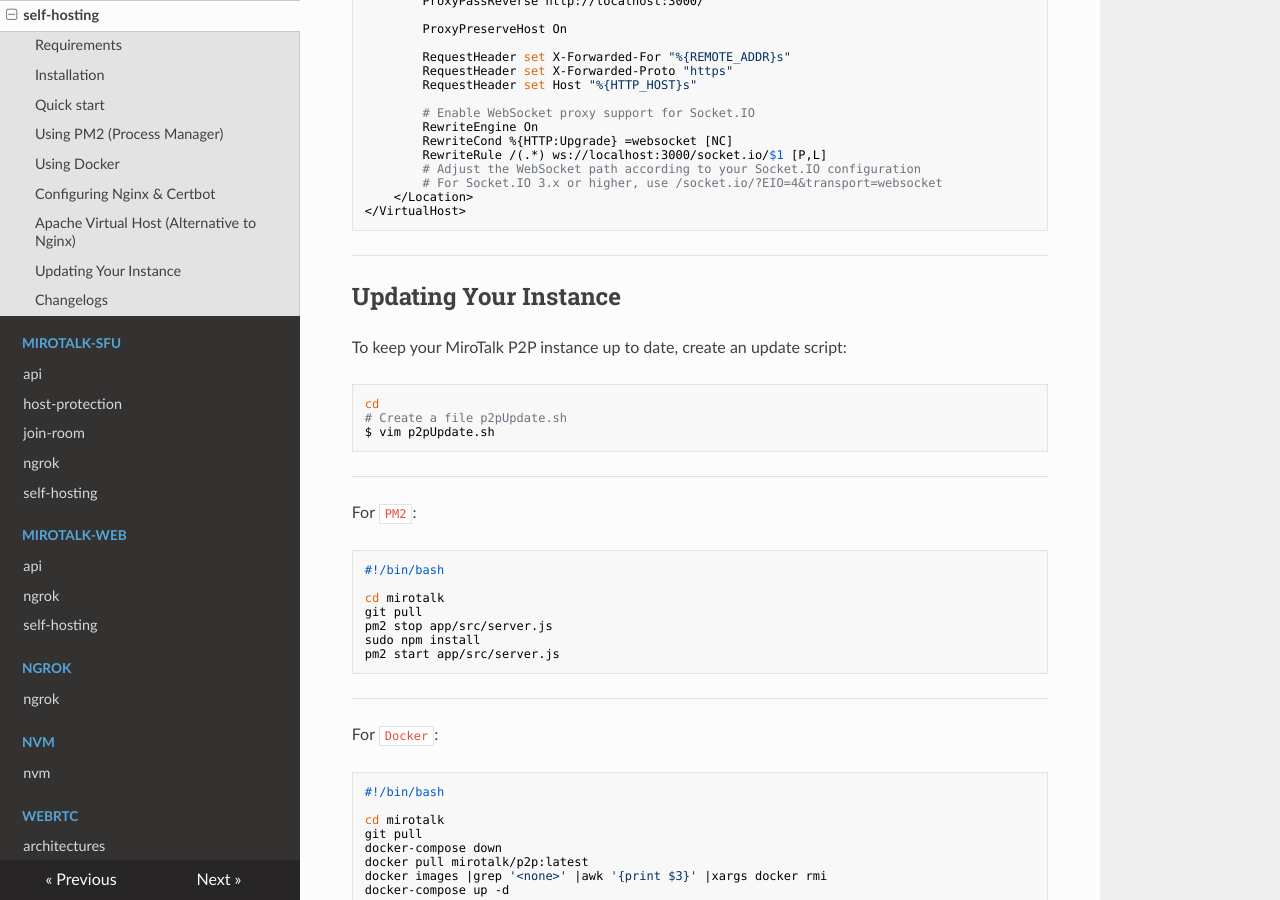
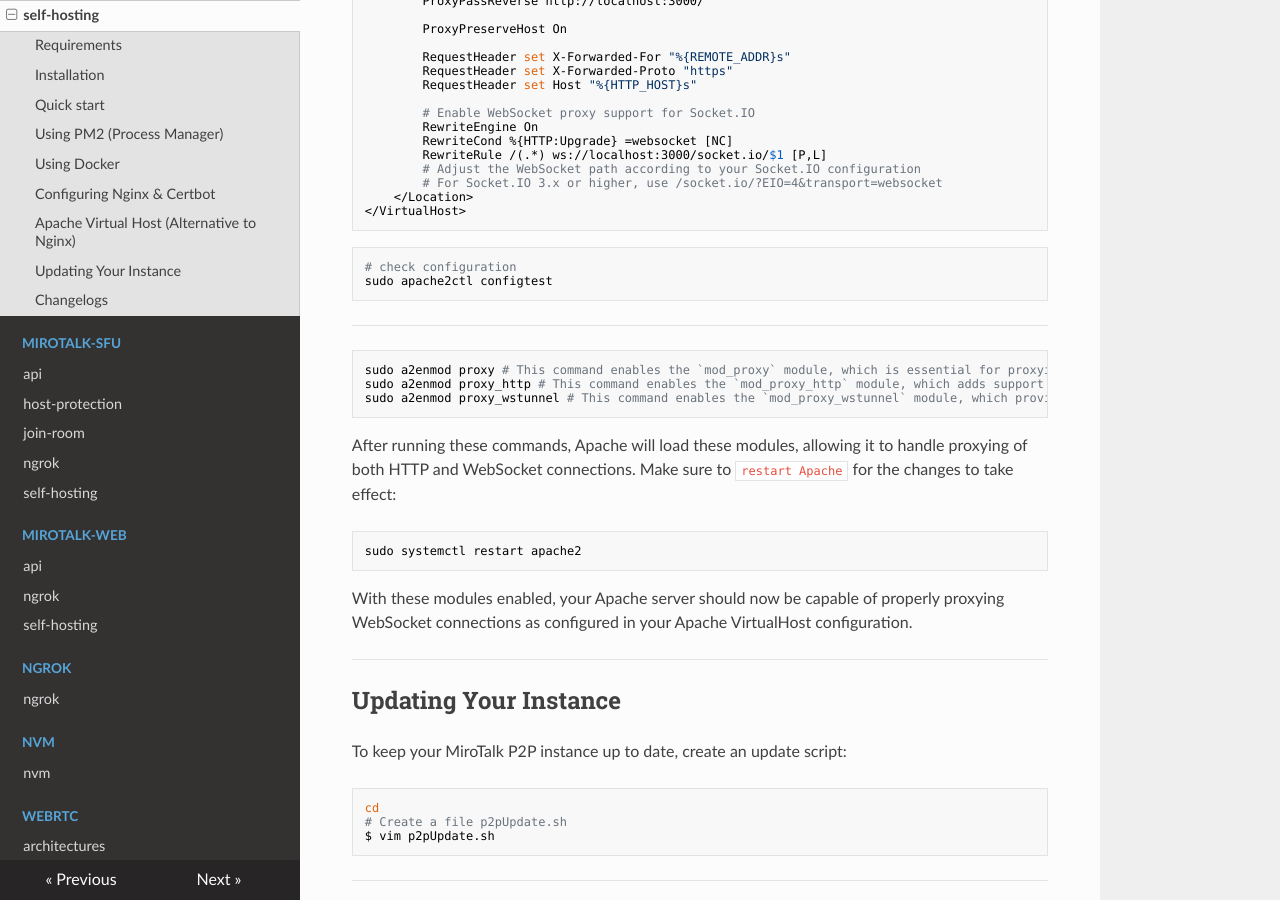
Before and after one commit to miroslavpejic85/mirotalk-docs, an MkDocs documentation site: the page built from docs/mirotalk-p2p/self-hosting.md, in a window 1280 px wide and 900 px high, scrolled down 4384 px. Built offline with MkDocs 1.6.1, drawn with Linux system fonts in a browser that asks for light colours; nearby versions of some CDN libraries.

Commit message:
[mirotalkdocs] - update docs

````diff
--- a/docs/mirotalk-p2p/self-hosting.md
+++ b/docs/mirotalk-p2p/self-hosting.md
@@ -246,6 +246,27 @@
 </VirtualHost>
 ```
 
+```bash
+# check configuration
+sudo apache2ctl configtest
+```
+
+---
+
+```bash
+sudo a2enmod proxy # This command enables the `mod_proxy` module, which is essential for proxying HTTP and WebSocket connections.
+sudo a2enmod proxy_http # This command enables the `mod_proxy_http` module, which adds support for proxying HTTP connections.
+sudo a2enmod proxy_wstunnel # This command enables the `mod_proxy_wstunnel` module, which provides support for tunneling WebSocket connections
+```
+
+After running these commands, Apache will load these modules, allowing it to handle proxying of both HTTP and WebSocket connections. Make sure to `restart Apache` for the changes to take effect:
+
+```bash
+sudo systemctl restart apache2
+```
+
+With these modules enabled, your Apache server should now be capable of properly proxying WebSocket connections as configured in your Apache VirtualHost configuration.
+
 ---
 
 ## Updating Your Instance
--- a/mkdocs.yml
+++ b/mkdocs.yml
@@ -1,4 +1,4 @@
-site_name: MiroTalk docs v1.1.13
+site_name: MiroTalk docs v1.1.14
 site_description: MiroTalk WebRTC documentations
 site_author: Miroslav Pejic (miroslav.pejic.85@gmail.com)
 copyright: © 2024 MiroTalk, all rights reserved
````
Also changed, not shown: docs/mirotalk-bro/self-hosting.md (+21 -0 lines), docs/mirotalk-c2c/self-hosting.md (+21 -0 lines), docs/mirotalk-sfu/self-hosting.md (+21 -0 lines), docs/mirotalk-web/self-hosting.md (+21 -0 lines).
